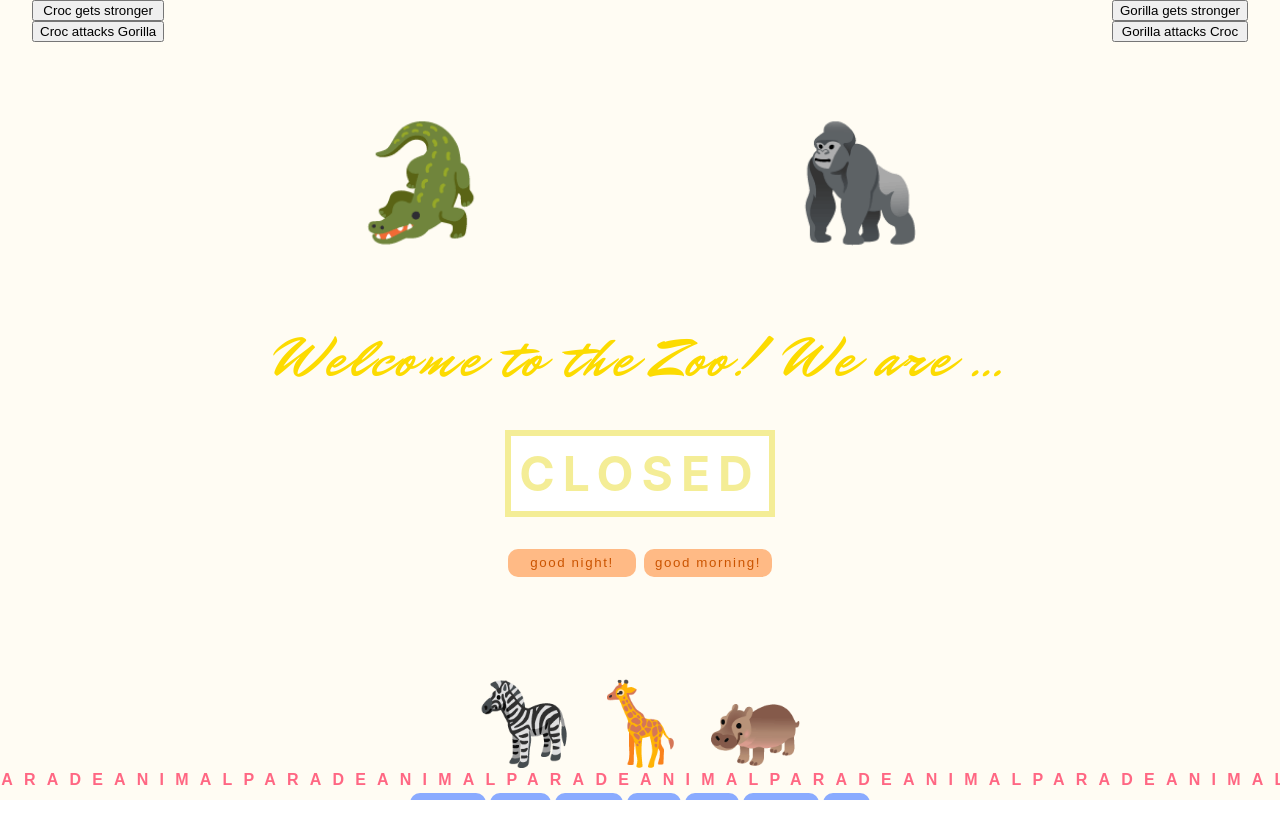
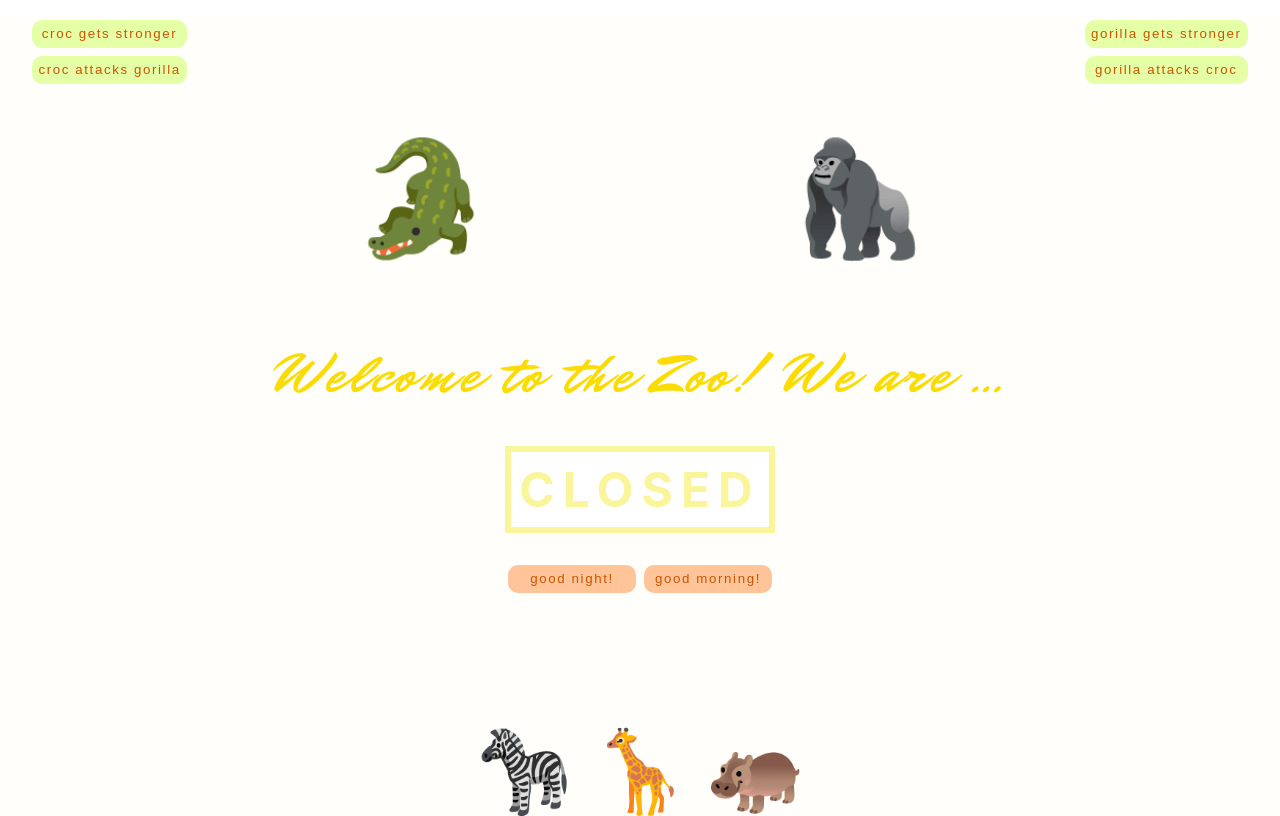
Before and after one commit to oliviaamiller/react-busy-zoo, a React (Create React App) app: page / in a window 1280 px wide. Built offline with nearby package versions, Linux system fonts and the light colour scheme.

Commit message:
styles added

```diff
--- a/src/App.css
+++ b/src/App.css
@@ -2,7 +2,8 @@ html, body, #root, .App {
   height: 100%;
 }
 .App {
-  background-color: rgb(255, 252, 243);
+  margin-top: 1rem;
+  background-color: rgb(255, 254, 251);
   overflow-x: hidden;
 }
 
@@ -41,6 +42,19 @@ html, body, #root, .App {
   flex-direction: column;
 }
 
+.fight button {
+  color: rgb(203, 84, 0);
+  background-color: rgb(229, 255, 167);
+  border: none;
+  border-radius: 10px;
+  padding: .4rem;
+  font-family: sans-serif;
+  text-transform: lowercase;
+  font-weight: 300;
+  letter-spacing: .1rem;
+  margin: .25rem 0rem;
+}
+
 .croc {
   position: absolute;
   left: 20rem;
@@ -74,7 +88,7 @@ html, body, #root, .App {
 .sign button {
   width: 8rem;
   color: rgb(203, 84, 0);
-  background-color: rgb(255, 186, 133);
+  background-color: rgb(255, 196, 151);
   border: none;
   border-radius: 10px;
   padding: .4rem;
@@ -90,11 +104,11 @@ html, body, #root, .App {
   display: flex;
   flex-direction: column;
   align-items: center;
-  margin-top: 6rem;
+  margin-top: 8rem;
 }
 
 .parade p {
-  color: rgb(255, 103, 131);
+  color: rgb(255, 161, 205);
   font-family: sans-serif;
   text-transform: uppercase;
   font-weight: bold;
--- a/src/App.js
+++ b/src/App.js
@@ -43,7 +43,7 @@ function App() {
       </div>
       <div className='parade'>
         <Parade animals={animalArray}/>
-        <p>animalparadeanimalparadeanimalparadeanimalparadeanimalparadeanimalparade</p>
+        <p>animalparadeanimalparadeanimalparadeanimalparadeanimalparadeanimalparadeanimalparadeanimalparadeanimalparadeanimalparadeanimalparadeanimalparadeanimalparadeanimalparadeanimalparadeanimalparade</p>
         <div className='parade-buttons'>
           <button onClick={() => setAnimalArray([...animalArray, 'flamingo'])}>flamingo</button>
           <button onClick={() => setAnimalArray([...animalArray, 'giraffe'])}>giraffe</button>
--- a/src/OpenSign/OpenSign.css
+++ b/src/OpenSign/OpenSign.css
@@ -1,6 +1,6 @@
 .sign-words {
-    color: rgb(244, 237, 150);
-    border: rgb(244, 237, 150) 6px solid;
+    color: rgb(250, 244, 155);
+    border: rgb(250, 244, 155) 6px solid;
     background-color: white;
     font-weight: bold;
     font-size: 3rem;
```
